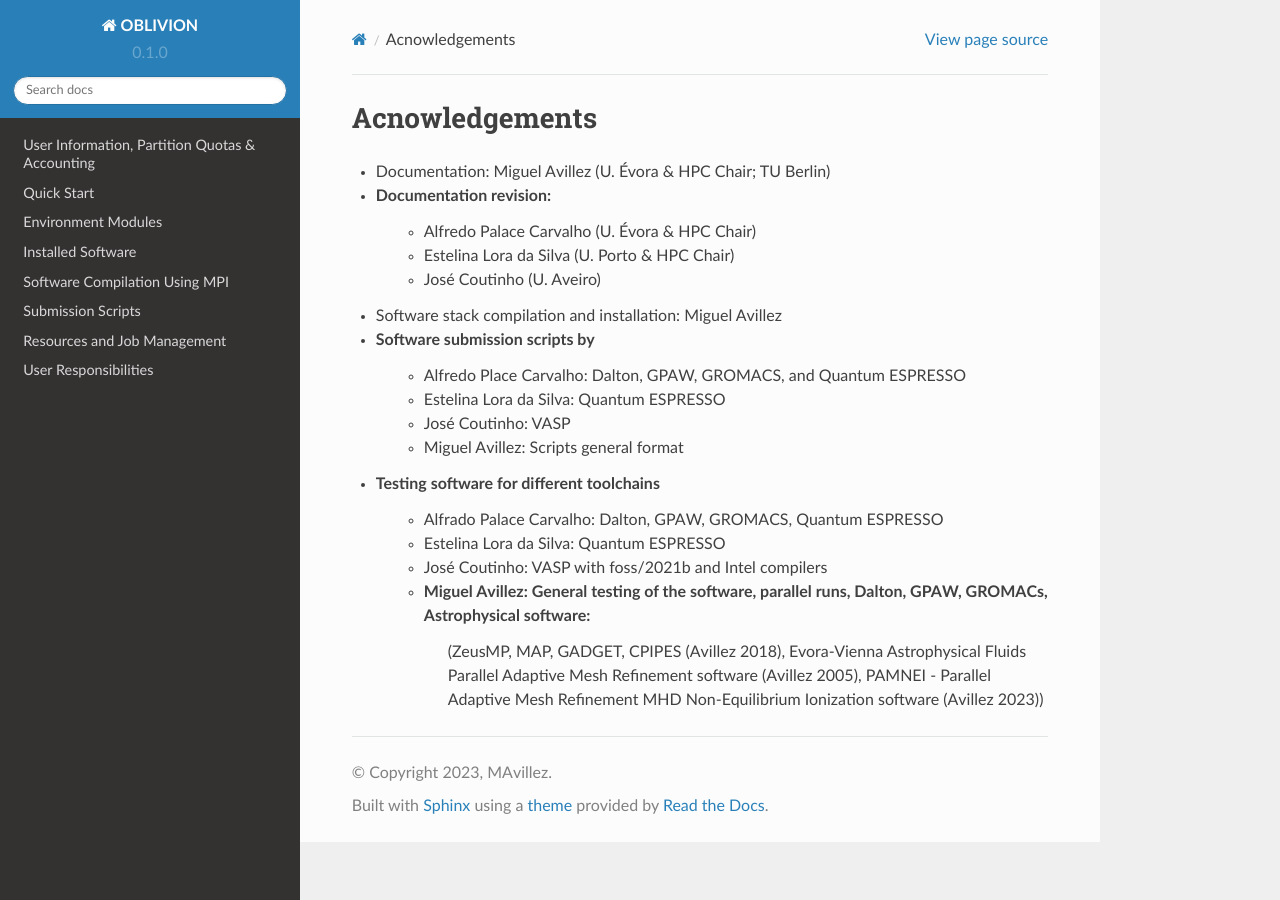
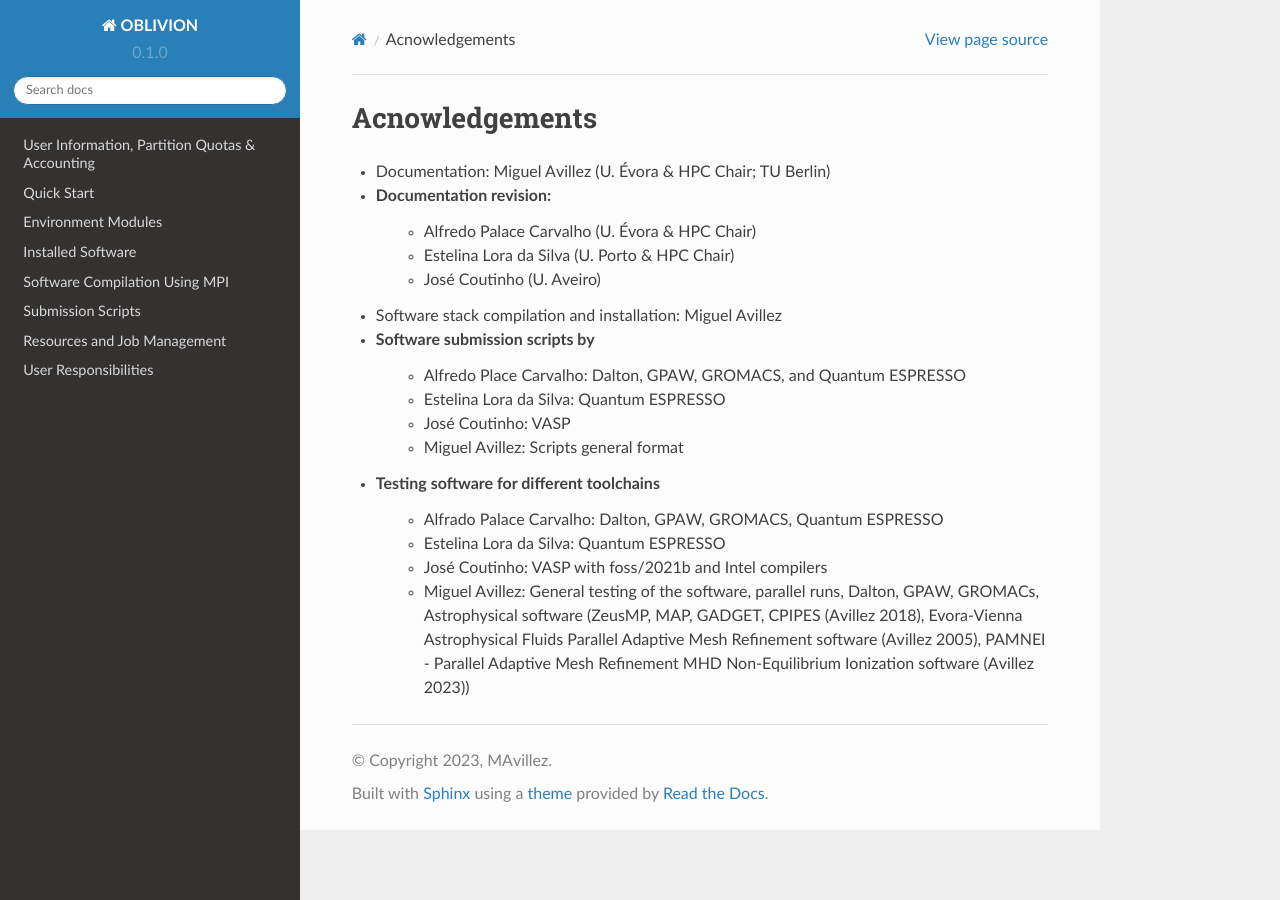
Before and after one commit to mavillez/Oblivion, a Sphinx documentation site: the page built from docs/source/acnowledgments.rst, in a window 1280 px wide. Built offline with Sphinx 7.4.7 and the Read the Docs theme 2.0.0, drawn with Linux system fonts in a browser that asks for light colours.

```diff
--- a/docs/source/acnowledgments.rst
+++ b/docs/source/acnowledgments.rst
@@ -15,5 +15,4 @@ Acnowledgements
     - Alfrado Palace Carvalho: Dalton, GPAW, GROMACS, Quantum ESPRESSO
     - Estelina Lora da Silva: Quantum ESPRESSO
     - José Coutinho: VASP with foss/2021b and Intel compilers
-    - Miguel Avillez: General testing of the software, parallel runs, Dalton, GPAW, GROMACs, Astrophysical software:
-        (ZeusMP, MAP, GADGET, CPIPES (Avillez 2018), Evora-Vienna Astrophysical Fluids Parallel Adaptive Mesh Refinement software (Avillez 2005), PAMNEI - Parallel Adaptive Mesh Refinement MHD Non-Equilibrium Ionization software (Avillez 2023))
+    - Miguel Avillez: General testing of the software, parallel runs, Dalton, GPAW, GROMACs, Astrophysical software (ZeusMP, MAP, GADGET, CPIPES (Avillez 2018), Evora-Vienna Astrophysical Fluids Parallel Adaptive Mesh Refinement software (Avillez 2005), PAMNEI - Parallel Adaptive Mesh Refinement MHD Non-Equilibrium Ionization software (Avillez 2023))
```
